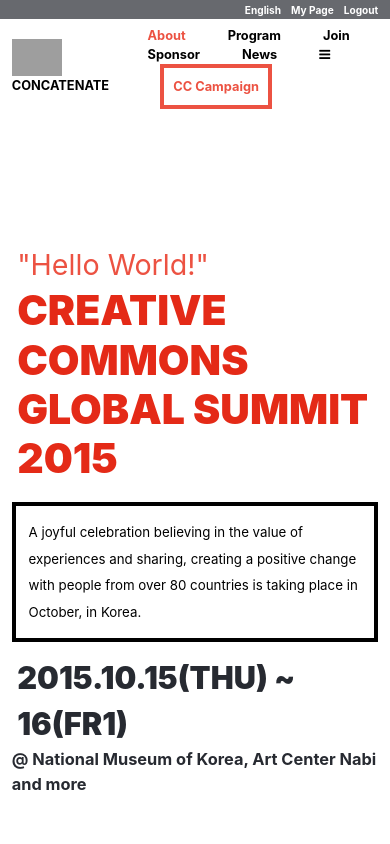
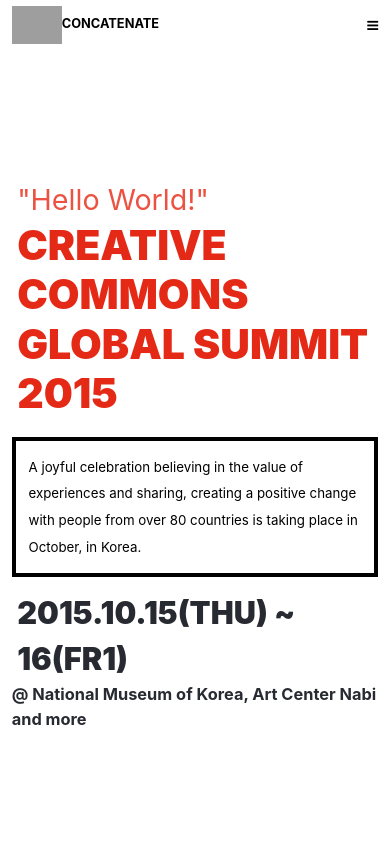
Before and after one commit to Gnwin/Conference-page, a website: page index.html in a window 390 px wide. Shown: the top 844 px of the page. Drawn offline with nearby package versions, Linux system fonts and the light colour scheme; grey boxes are pictures that could not be loaded.

Commit message:
edit readme file

```diff
--- a/assets/stylesheets/scss/_main-content.scss
+++ b/assets/stylesheets/scss/_main-content.scss
@@ -130,29 +130,6 @@
 	width: 70%;
 }
 
-.topnav .icon {
-  display: none;
-}
-
-@media screen and (max-width: 767px) {
-	.topnav .menu-li:not(:first-child) {display: none;}
-	.topnav a.icon {
-    // float: right;
-		display: block;
-	}
-
-  .topnav.responsive {position: relative;}
-  .topnav.responsive .icon {
-    position: absolute;
-    right: 0;
-    top: 0;
-  }
-  .topnav.responsive .menu-li {
-    // float: none;
-    display: block;
-    text-align: left;
-  }
-}
 
 @media screen and (min-width: 768px) {
 	.event-pic,
--- a/index.html
+++ b/index.html
@@ -27,11 +27,11 @@
 				<div class="nav1 content mx-auto">
 					<nav class="social d-flex justify-content-end">
 						<ul class="social-ul list-unstyled">
-							<li class="social-li d-inline-block"><a href="#" class="social-links font-weight-bold ml-2"></a></li>
-							<li class="social-li d-inline-block"><a href="#" class="social-links font-weight-bold ml-2"></a></li>
-							<li class="social-li d-inline-block"><a href="#" class="social-links font-weight-bold ml-2">English</a></li>
-							<li class="social-li d-inline-block"><a href="#" class="social-links font-weight-bold ml-2">My Page</a></li>
-							<li class="social-li d-inline-block"><a href="#" class="social-links font-weight-bold ml-2">Logout</a></li>
+							<li class="social-li d-none d-md-inline-block"><a href="#" class="social-links font-weight-bold ml-2"></a></li>
+							<li class="social-li d-none d-md-inline-block"><a href="#" class="social-links font-weight-bold ml-2"></a></li>
+							<li class="social-li d-none d-md-inline-block"><a href="#" class="social-links font-weight-bold ml-2">English</a></li>
+							<li class="social-li d-none d-md-inline-block"><a href="#" class="social-links font-weight-bold ml-2">My Page</a></li>
+							<li class="social-li d-none d-md-inline-block"><a href="#" class="social-links font-weight-bold ml-2">Logout</a></li>
 						</ul>
 					</nav>
 				</div>
@@ -43,16 +43,16 @@
 				</div>
 				<div class="menu-div">
 					<nav class="menu d-inline-block">
-						<ul class="menu-ul list-unstyled topnav" id="myTopnav">
-							<li class="menu-li d-inline-block"><a href="" class="menu-links font-weight-bold active">About</a></li>
-							<li class="menu-li d-inline-block"><a href="" class="menu-links font-weight-bold">Program</a></li>
-							<li class="menu-li d-inline-block"><a href="" class="menu-links font-weight-bold">Join</a></li>
-							<li class="menu-li d-inline-block"><a href="" class="menu-links font-weight-bold">Sponsor</a></li>
-							<li class="menu-li d-inline-block"><a href="" class="menu-links font-weight-bold">News</a></li>
-							<li class="menu-li d-inline-block"><a href="javascript:void(0);" class="icon" onclick="myFunction();"><i class="fa fa-bars"></i></a></li>
+						<ul class="menu-ul list-unstyled">
+							<li class="menu-li d-none d-md-inline-block"><a href="" class="menu-links font-weight-bold active">About</a></li>
+							<li class="menu-li d-none d-md-inline-block"><a href="" class="menu-links font-weight-bold">Program</a></li>
+							<li class="menu-li d-none d-md-inline-block"><a href="" class="menu-links font-weight-bold">Join</a></li>
+							<li class="menu-li d-none d-md-inline-block"><a href="" class="menu-links font-weight-bold">Sponsor</a></li>
+							<li class="menu-li d-none d-md-inline-block"><a href="" class="menu-links font-weight-bold">News</a></li>
+							<li class="menu-li d-md-none"><a href="" class="menu-links"><i class="fa fa-bars"></i></a></li>
 						</ul>
 					</nav>
-					<a href="#" class="campaign d-inline-block font-weight-bold">CC Campaign</a>
+					<a href="#" class="campaign d-none d-md-inline-block font-weight-bold">CC Campaign</a>
 				</div>
 
 				<!-- <a href="javascript:void(0);" class="icon" onclick="myFunction()">
@@ -256,18 +256,6 @@
 		<script src="https://code.jquery.com/jquery-3.5.1.slim.min.js" integrity="sha384-DfXdz2htPH0lsSSs5nCTpuj/zy4C+OGpamoFVy38MVBnE+IbbVYUew+OrCXaRkfj" crossorigin="anonymous"></script>
 		<script src="https://cdn.jsdelivr.net/npm/popper.js@1.16.1/dist/umd/popper.min.js" integrity="sha384-9/reFTGAW83EW2RDu2S0VKaIzap3H66lZH81PoYlFhbGU+6BZp6G7niu735Sk7lN" crossorigin="anonymous"></script>
 		<script src="https://cdn.jsdelivr.net/npm/bootstrap@4.5.3/dist/js/bootstrap.min.js" integrity="sha384-w1Q4orYjBQndcko6MimVbzY0tgp4pWB4lZ7lr30WKz0vr/aWKhXdBNmNb5D92v7s" crossorigin="anonymous"></script>
-
-		<script>
-			function myFunction() {
-				var x = document.getElementById("myTopnav");
-				if (x.className === "topnav") {
-					x.className += " responsive";
-				} else {
-					x.className = "topnav";
-				}
-			}
-		</script>
-
 	</body>
 
 </html>
```
Also changed, not shown: README.md.
